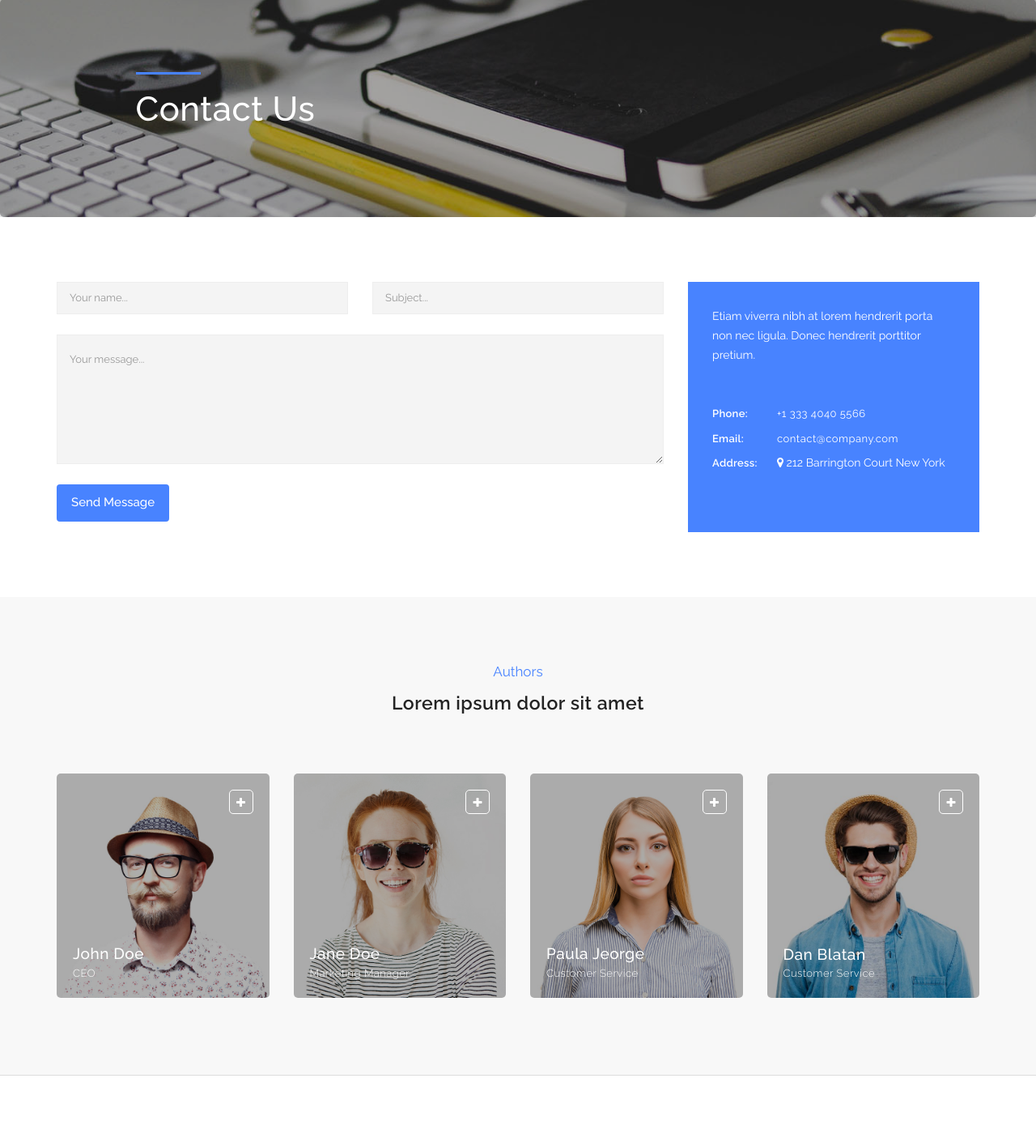
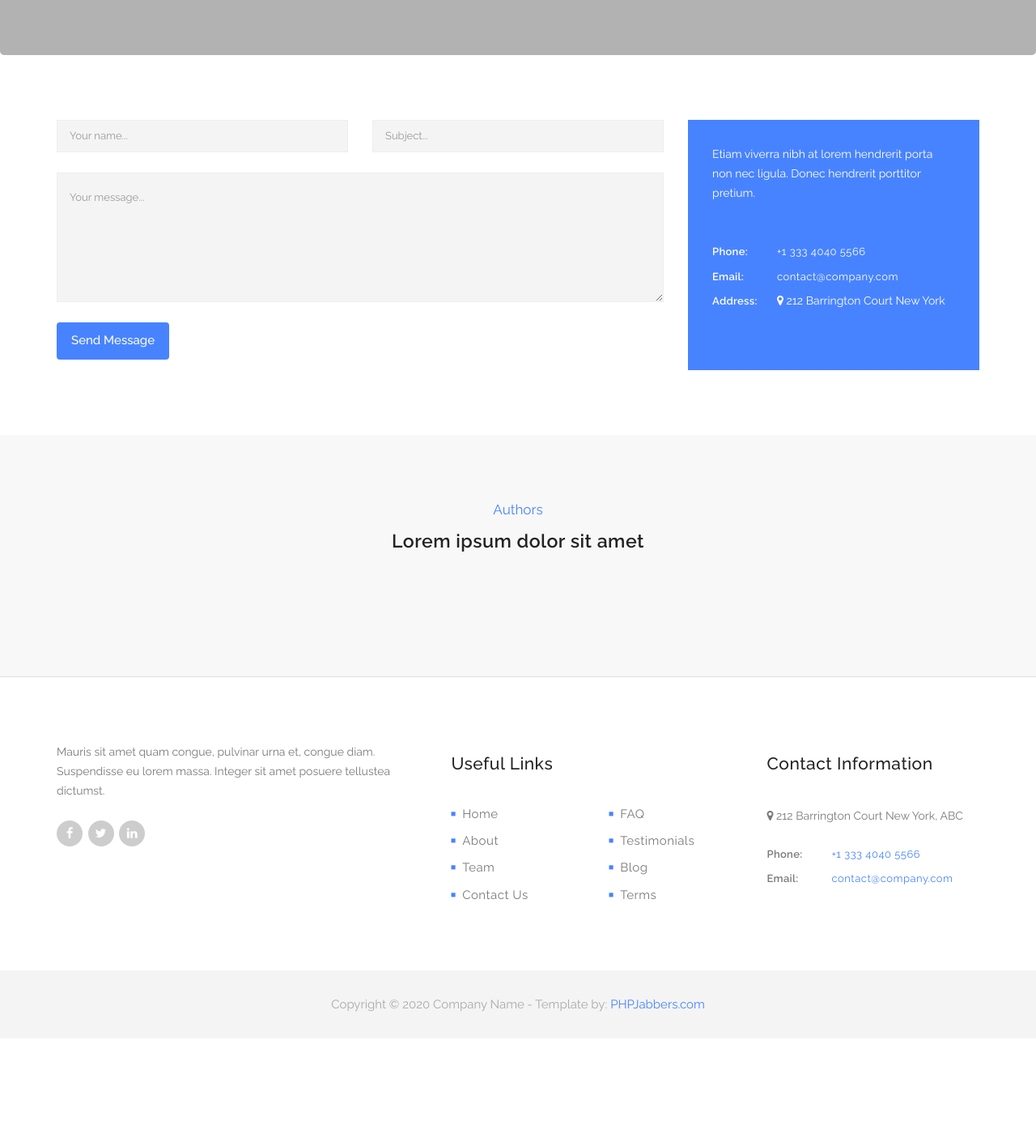
Before and after one commit to ADOUANECylia/ktr-msc-ls1, a PHP site: page /profile.php in a window 1280 px wide. Shown: the part 301-1706 px from the top of the page at 81% size. After the commit the page ends 1550 px from the top, so only its background shows below. Run offline with PHP 8.4, Linux system fonts and the light colour scheme; some libraries are stand-ins or nearby versions.

Commit message:
Update profile.php

```diff
--- a/Test Epitech/business/profile.php
+++ b/Test Epitech/business/profile.php
@@ -3,7 +3,7 @@
     <head>
         <meta charset="utf-8">
         <meta http-equiv="X-UA-Compatible" content="IE=edge,chrome=1">
-        <title>PHPJabbers.com | Free Blog Website Template</title>
+        <title>Business Cards Manager</title>
 
         <meta name="description" content="">
         <meta name="viewport" content="width=device-width, initial-scale=1">
@@ -29,7 +29,7 @@
                     <div class="col-md-12">
                         <button id="primary-nav-button" type="button">Menu</button>
                         <a href="index.html"><div class="logo">
-                            <img src="img/logo.png" alt="Venue Logo">
+                           <!-- <img src="img/logo.png" alt="Venue Logo"> -->
                         </div></a>
                         <nav id="primary-nav" class="dropdown cf">
                             <ul class="dropdown menu">
@@ -50,7 +50,7 @@
         </header>
     </div>
 
-    <section class="banner banner-secondary" id="top" style="background-image: url(img/banner-image-3-1920x300.jpg);">
+    <section class="banner banner-secondary" id="top" );">
         <div class="container">
             <div class="row">
                 <div class="col-md-10 col-md-offset-1">
@@ -131,9 +131,7 @@
                 <div class="owl-carousel owl-theme">
                     <div class="item popular-item">
                         <div class="thumb">
-                            <div class="thumb-img">
-                                <img src="img/team-image-1-646x680.jpg" alt="">
-                            </div>
+
                             <div class="text-content">
                                 <h4>John Doe</h4>
                                 <span>CEO</span>
@@ -145,9 +143,7 @@
                     </div>
                     <div class="item popular-item">
                         <div class="thumb">
-                            <div class="thumb-img">
-                                <img src="img/team-image-2-646x680.jpg" alt="">
-                            </div>
+
                             <div class="text-content">
                                 <h4>Jane Doe</h4>
                                 <span>Marketing Manager</span>
@@ -159,9 +155,7 @@
                     </div>
                     <div class="item popular-item">
                         <div class="thumb">
-                            <div class="thumb-img">
-                                <img src="img/team-image-3-646x680.jpg" alt="">
-                            </div>
+
                             <div class="text-content">
                                 <h4>Paula Jeorge</h4>
                                 <span>Customer Service</span>
@@ -173,9 +167,7 @@
                     </div>
                     <div class="item popular-item">
                         <div class="thumb">
-                            <div class="thumb-img">
-                                <img src="img/team-image-4-646x680.jpg" alt="">
-                            </div>
+
                             <div class="text-content">
                                 <h4>Dan Blatan</h4>
                                 <span>Customer Service</span>
@@ -195,9 +187,7 @@
             <div class="row">
                 <div class="col-md-5">
                     <div class="about-veno">
-                        <div class="logo">
-                            <img src="img/footer_logo.png" alt="Venue Logo">
-                        </div>
+
                         <p>Mauris sit amet quam congue, pulvinar urna et, congue diam. Suspendisse eu lorem massa. Integer sit amet posuere tellustea dictumst.</p>
                         <ul class="social-icons">
                             <li>
```
